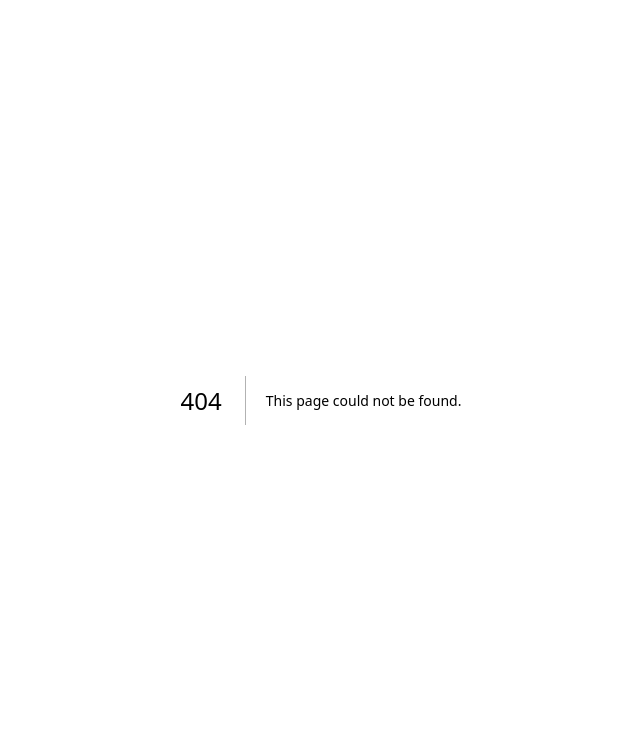
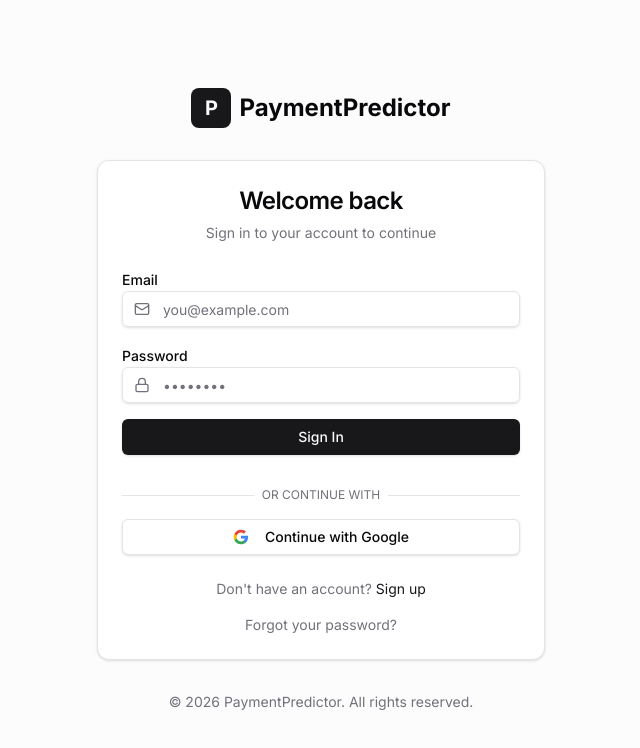
Before and after one commit to LarsCowe/payment-predictor, a Next.js app: page /login in a window 1280 px wide. Before the commit this address had no page. Shown: the top 748 px of the page, without its empty margins (319-959 px from the left). Built offline with nearby package versions, Linux system fonts and the light colour scheme.

Commit message:
feat: add login page

```diff
--- /dev/null
+++ b/src/app/(auth)/login/page.tsx
@@ -0,0 +1,49 @@
+import type { Metadata } from "next";
+import Link from "next/link";
+import {
+  Card,
+  CardContent,
+  CardDescription,
+  CardFooter,
+  CardHeader,
+  CardTitle,
+} from "@/components/ui/card";
+import { LoginForm } from "@/components/forms/login-form";
+
+export const metadata: Metadata = {
+  title: "Sign In",
+  description: "Sign in to your PaymentPredictor account",
+};
+
+/**
+ * Login page
+ */
+export default function LoginPage() {
+  return (
+    <Card>
+      <CardHeader className="text-center">
+        <CardTitle className="text-2xl">Welcome back</CardTitle>
+        <CardDescription>
+          Sign in to your account to continue
+        </CardDescription>
+      </CardHeader>
+      <CardContent>
+        <LoginForm />
+      </CardContent>
+      <CardFooter className="flex flex-col gap-4 text-center text-sm">
+        <div className="text-muted-foreground">
+          Don&apos;t have an account?{" "}
+          <Link href="/register" className="text-primary hover:underline">
+            Sign up
+          </Link>
+        </div>
+        <Link
+          href="/forgot-password"
+          className="text-muted-foreground hover:text-foreground"
+        >
+          Forgot your password?
+        </Link>
+      </CardFooter>
+    </Card>
+  );
+}
```
